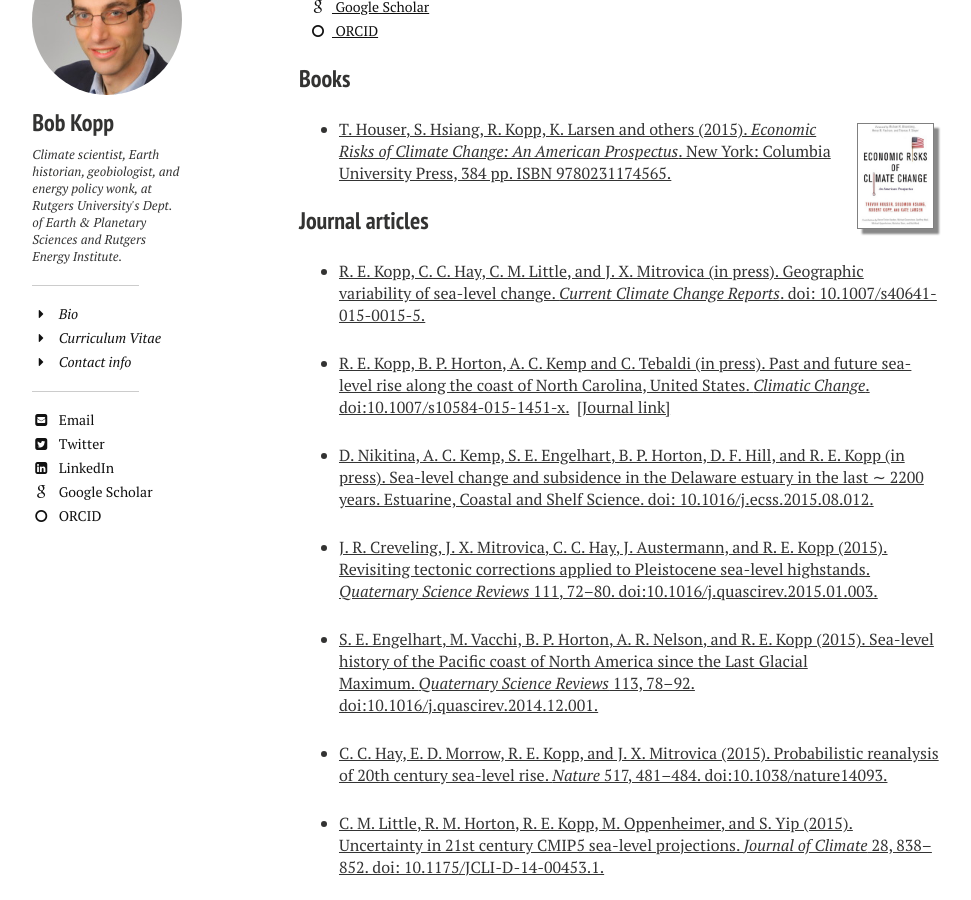
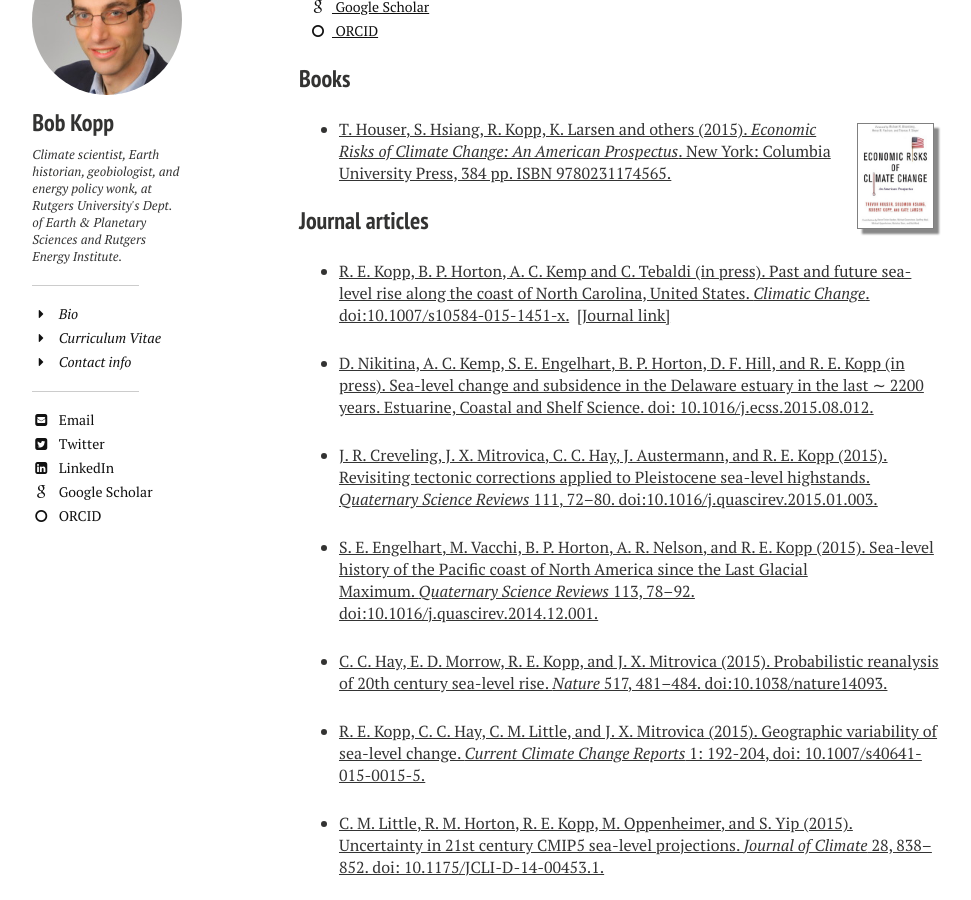
Before and after one commit to mrke/bobkopp.github.io, a Jekyll site: the page built from papers/index.md, in a window 1280 px wide and 900 px high, scrolled down 1136 px. Shown: the whole window, without its empty margins (21-992 px from the left). Built offline with Jekyll 4.4.1, drawn with Linux system fonts in a browser that asks for light colours; nearby versions of some CDN libraries; some of the changed lines change nothing that is shown.

Commit message:
Kopp (2015a) published.

```diff
--- a/papers/index.md
+++ b/papers/index.md
@@ -37,8 +37,6 @@ image:
 
 ### Journal articles
 
-* [R. E. Kopp, C. C. Hay, C. M. Little, and J. X. Mitrovica (in press). Geographic variability of sea-level change. _Current Climate Change Reports_. doi: 10.1007/s40641-015-0015-5.](http://dx.doi.org/10.1007/s40641-015-0015-5)
-
 * [R. E. Kopp, B. P. Horton, A. C. Kemp and C. Tebaldi (in press). Past and future sea-level rise along the coast of North Carolina, United States. _Climatic Change_. doi:10.1007/s10584-015-1451-x.](http://arxiv.org/abs/1410.8369)  [[Journal link]](http://dx.doi.org/10.1007/s10584-015-1451-x)
 
 * [D. Nikitina, A. C. Kemp, S. E. Engelhart, B. P. Horton, D. F. Hill, and R. E. Kopp (in press). Sea-level change and subsidence in the Delaware estuary in the last ∼ 2200 years. Estuarine, Coastal and Shelf Science. doi: 10.1016/j.ecss.2015.08.012.](http://dx.doi.org/10.1016/j.ecss.2015.08.012)
@@ -48,6 +46,8 @@ image:
 * [S. E. Engelhart, M. Vacchi, B. P. Horton, A. R. Nelson, and R. E. Kopp (2015). Sea-level history of the Pacific coast of North America since the Last Glacial Maximum. _Quaternary Science Reviews_ 113, 78–92\. doi:10.1016/j.quascirev.2014.12.001.](http://dx.doi.org/10.1016/j.quascirev.2014.12.001)
 
 * [C. C. Hay, E. D. Morrow, R. E. Kopp, and J. X. Mitrovica (2015). Probabilistic reanalysis of 20th century sea-level rise. _Nature_ 517, 481–484\. doi:10.1038/nature14093.](http://dx.doi.org/10.1038/nature14093)
+
+* [R. E. Kopp, C. C. Hay, C. M. Little, and J. X. Mitrovica (2015). Geographic variability of sea-level change. _Current Climate Change Reports_ 1: 192-204, doi: 10.1007/s40641-015-0015-5.](http://dx.doi.org/10.1007/s40641-015-0015-5)
 
 * [C. M. Little, R. M. Horton, R. E. Kopp, M. Oppenheimer, and S. Yip (2015). Uncertainty in 21st century CMIP5 sea-level projections. _Journal of Climate_ 28, 838–852\. doi: 10.1175/JCLI-D-14-00453.1.](http://dx.doi.org/10.1175/JCLI-D-14-00453.1)
 
```
